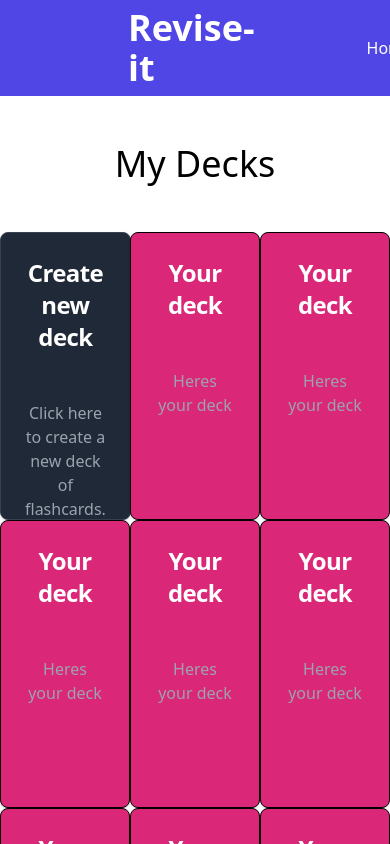
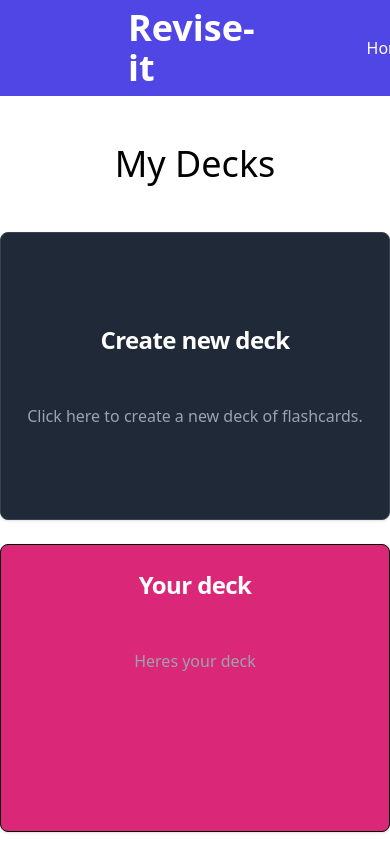
Before and after one commit to liam1703/revise-it, a Vue app in the folder frontend/: page /my-decks in a window 390 px wide. Shown: the top 844 px of the page. Built offline with nearby package versions, Linux system fonts and the light colour scheme.

Commit message:
Make my decks responsive

```diff
--- a/frontend/src/components/CreateDeckCard.vue
+++ b/frontend/src/components/CreateDeckCard.vue
@@ -1,7 +1,7 @@
 <template>
-  <div>
+  <div class="mb-6">
     <button @click.prevent="createDeckModal = true"
-      class="block max-w-xs p-6 max-h-sm h-72  border rounded-lg shadow text-center hover:bg-gray-700 bg-gray-800 border-gray-700">
+      class="block w-full p-6 max-h-sm h-72  border rounded-lg shadow text-center hover:bg-gray-700 bg-gray-800 border-gray-700">
       <h5 class="mb-12 text-2xl font-bold tracking-tight text-white ">Create new deck</h5>
       <p class="font-normal text-gray-400">
         Click here to create a new deck of flashcards.
--- a/frontend/src/components/DeckCard.vue
+++ b/frontend/src/components/DeckCard.vue
@@ -1,6 +1,6 @@
 <template>
-  <div>
-    <a href="#" class="block max-w-xs p-6 max-h-sm h-72  border rounded-lg shadow text-center hover:bg-gray-700 bg-pink-600 border-black">
+  <div class="mb-6 mx-auto w-full">
+    <a href="#" class="block sm:w-full p-6 max-h-sm h-72  border rounded-lg shadow text-center hover:bg-gray-700 bg-pink-600 border-black">
       <h5 class="mb-12 text-2xl font-bold tracking-tight text-white ">Your deck</h5>
       <p class="font-normal text-gray-400">
         Heres your deck
--- a/frontend/src/views/MyDecks.vue
+++ b/frontend/src/views/MyDecks.vue
@@ -2,7 +2,7 @@
   <navbar />
   <h1 class="text-4xl text-center my-12">My Decks</h1>
   <div class="flex w-screen justify-center">
-  <div class="lg:gap-8 w-full lg:w-3/4 xl:w-7/12 grid grid-cols-3 grid-rows-3">
+  <div class="sm:gap-4 w-full lg:w-2/3 xl:w-7/12 sm:grid lg:grid-cols-3 sm:grid-cols-2">
     <create-deck-card />
     <template v-for="deck in decks" v-bind:key="deck">
       <deck-card  :deck="deck"/>
```
